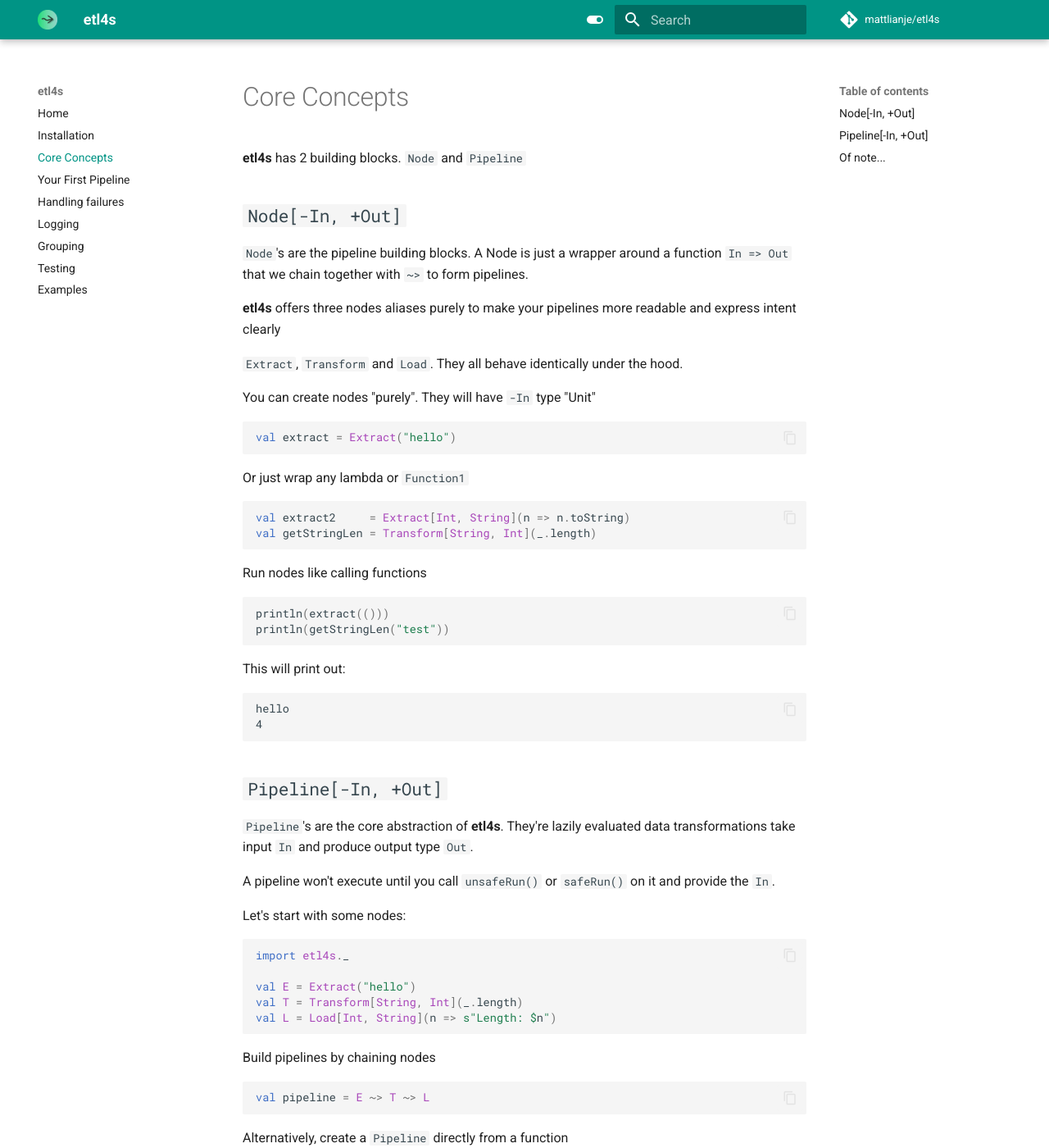
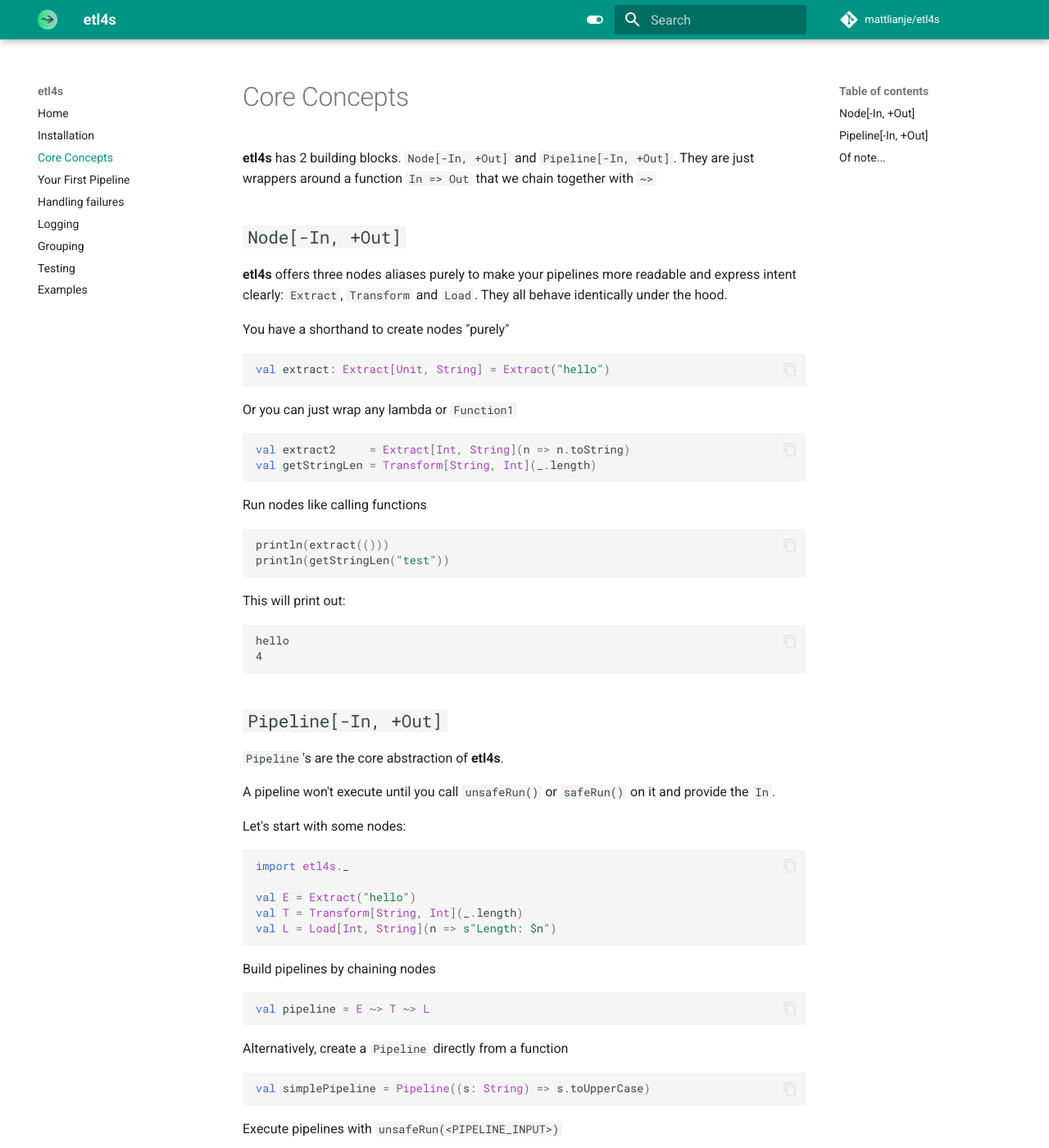
Before and after one commit to mattlianje/etl4s, an MkDocs documentation site: the page built from docs/core-concepts.md, in a window 1280 px wide and 1400 px high. Shown: the whole window at 82% size. Built offline with MkDocs 1.6.1 and Material for MkDocs 9.7.7, drawn with Linux system fonts in a browser that asks for light colours; comment, search, counter and statistics services are not loaded.

Commit message:
feat: tweak docs and subtyping reso

````diff
--- a/docs/core-concepts.md
+++ b/docs/core-concepts.md
@@ -1,18 +1,17 @@
-**etl4s** has 2 building blocks. `Node` and `Pipeline`
+
+**etl4s** has 2 building blocks. `Node[-In, +Out]` and `Pipeline[-In, +Out]`. They are just wrappers around a function
+`In => Out` that we chain together with `~>`
 
 ## `Node[-In, +Out]`
-`Node`'s are the pipeline building blocks. A Node is just a wrapper around a function `In => Out` that we chain together with `~>` to form pipelines.
 
-**etl4s** offers three nodes aliases purely to make your pipelines more readable and express intent clearly
+**etl4s** offers three nodes aliases purely to make your pipelines more readable and express intent clearly: `Extract`, `Transform` and `Load`. They all behave identically under the hood.
 
-`Extract`, `Transform` and `Load`. They all behave identically under the hood.
-
-You can create nodes "purely". They will have `-In` type "Unit"
+You have a shorthand to create nodes "purely"
 ```scala
-val extract = Extract("hello")
+val extract: Extract[Unit, String] = Extract("hello")
 ```
 
-Or just wrap any lambda or `Function1`
+Or you can just wrap any lambda or `Function1`
 ```scala
 val extract2     = Extract[Int, String](n => n.toString)
 val getStringLen = Transform[String, Int](_.length)
@@ -30,8 +29,7 @@ hello
 ```
 
 ## `Pipeline[-In, +Out]`
-`Pipeline`'s are the core abstraction of **etl4s**. They're lazily evaluated data transformations take input `In`
-and produce output type `Out`.
+`Pipeline`'s are the core abstraction of **etl4s**.
 
 A pipeline won't execute until you call `unsafeRun()` or `safeRun()` on it and provide
 the `In`.
````
Also changed, not shown: 1 other file.
